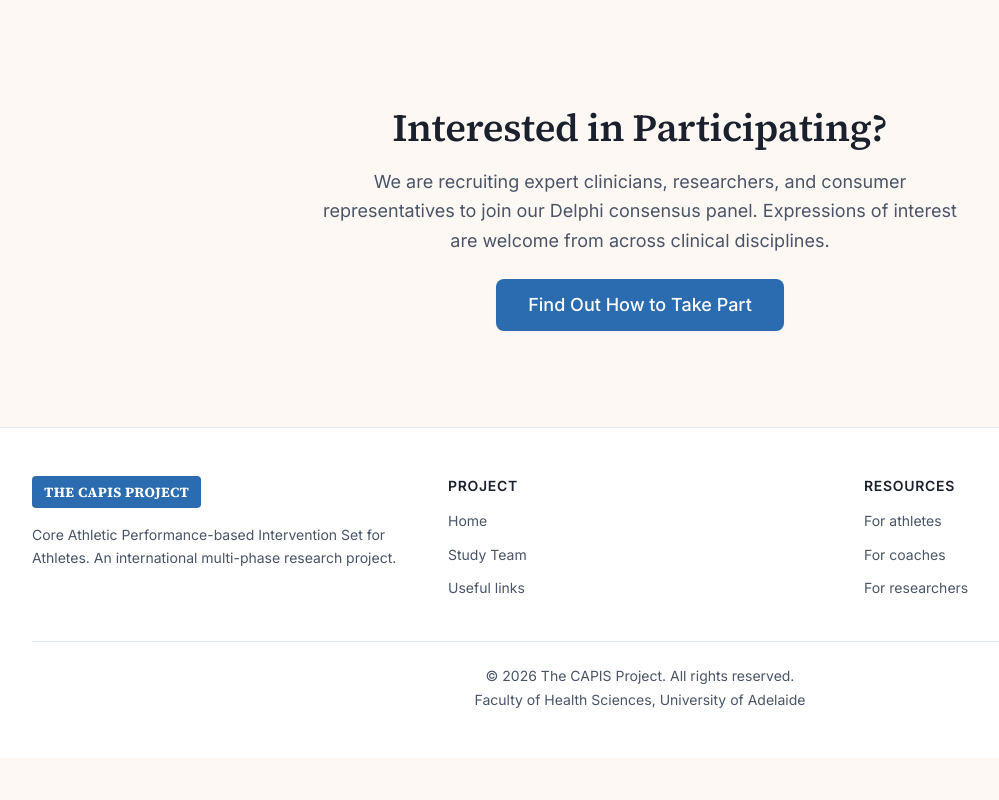
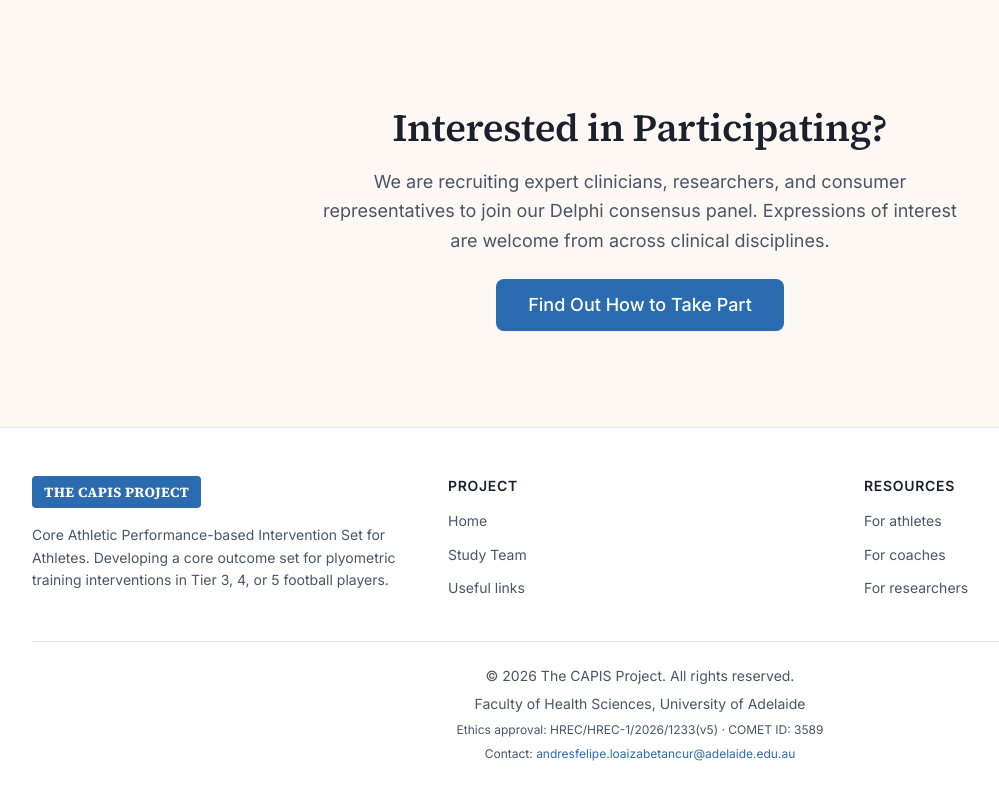
Before and after one commit to LoaizaBetancur/CAPIS-Project-Website, a Next.js app: page / in a window 1280 px wide. Shown: the part 4066-4866 px from the top of the page, without its empty margins (0-999 px from the left). Before the commit the page ends 4824 px from the top, so only its background shows below. Built offline with nearby package versions, Linux system fonts and the light colour scheme.

Commit message:
Update Footer.tsx

```diff
--- a/components/Footer.tsx
+++ b/components/Footer.tsx
@@ -30,7 +30,8 @@ export default function Footer() {
             </div>
             <p className="text-sm text-text-muted leading-relaxed">
               Core Athletic Performance-based Intervention Set for Athletes.
-              An international multi-phase research project.
+              Developing a core outcome set for plyometric training interventions
+              in Tier 3, 4, or 5 football players.
             </p>
           </div>
 
@@ -55,9 +56,18 @@ export default function Footer() {
           ))}
         </div>
 
-        <div className="mt-10 border-t border-border pt-6 text-center text-sm text-text-muted">
+        <div className="mt-10 border-t border-border pt-6 text-center text-sm text-text-muted space-y-2">
           <p>© {new Date().getFullYear()} The CAPIS Project. All rights reserved.</p>
-          <p className="mt-1">Faculty of Health Sciences, University of Adelaide</p>
+          <p>Faculty of Health Sciences, University of Adelaide</p>
+          <p className="text-xs">
+            Ethics approval: HREC/HREC-1/2026/1233(v5) · COMET ID: 3589
+          </p>
+          <p className="text-xs">
+            Contact:{" "}
+            <a href="mailto:andresfelipe.loaizabetancur@adelaide.edu.au" className="text-accent hover:underline">
+              andresfelipe.loaizabetancur@adelaide.edu.au
+            </a>
+          </p>
         </div>
       </div>
     </footer>
```
